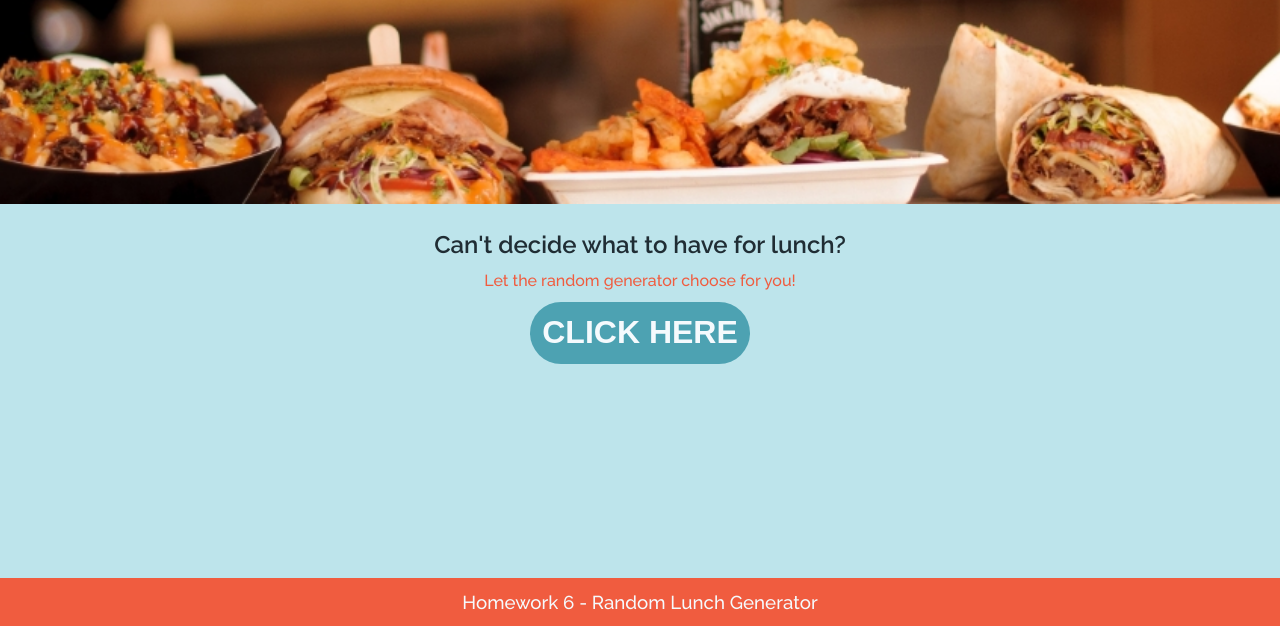
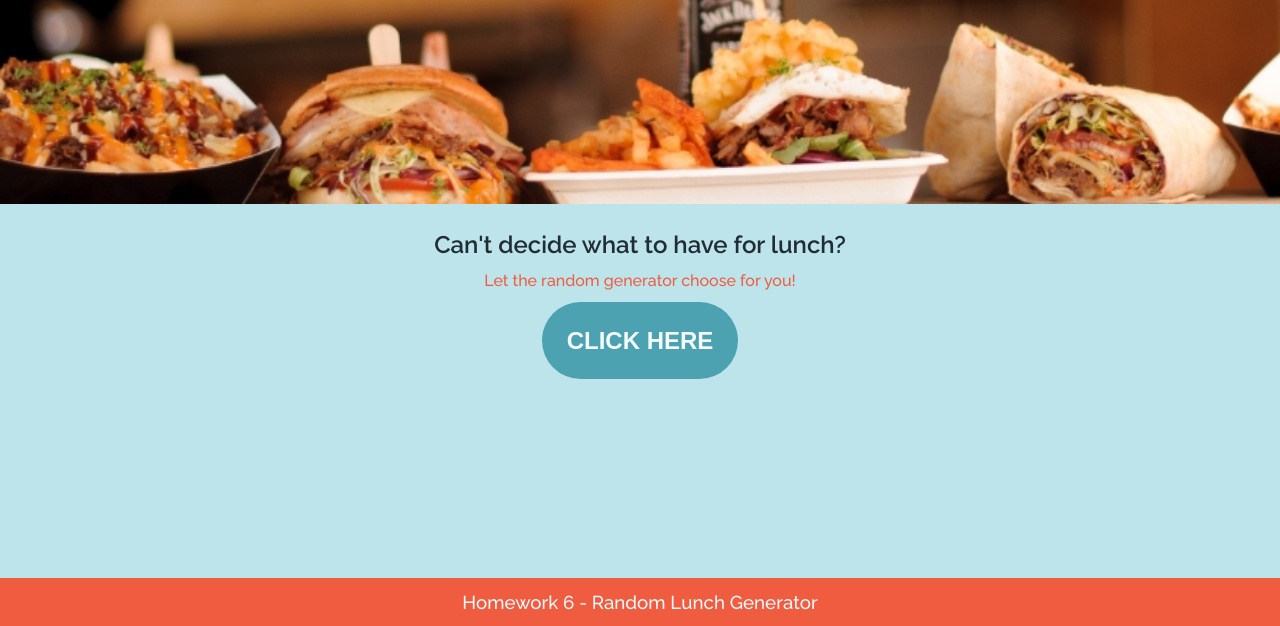
Before and after one commit to CSolari96/m6-hw6-solari-courtney, a plain HTML site: page index.html in a window 1280 px wide. Shown: the part 174-800 px from the top of the page. Drawn offline with Linux system fonts and the light colour scheme.

Commit message:
Modify button size

```diff
--- a/less/main.less
+++ b/less/main.less
@@ -54,8 +54,8 @@ main {
 		color: @white;
 		text-transform: uppercase;
 		font-weight: 600;
-		font-size: 2rem;
-		padding: 1%;
+		font-size: 1.5rem;
+		padding: 2%;
 		border-radius: 40px;
 
 		&:hover {
```
Also changed, not shown: css/main.css.
